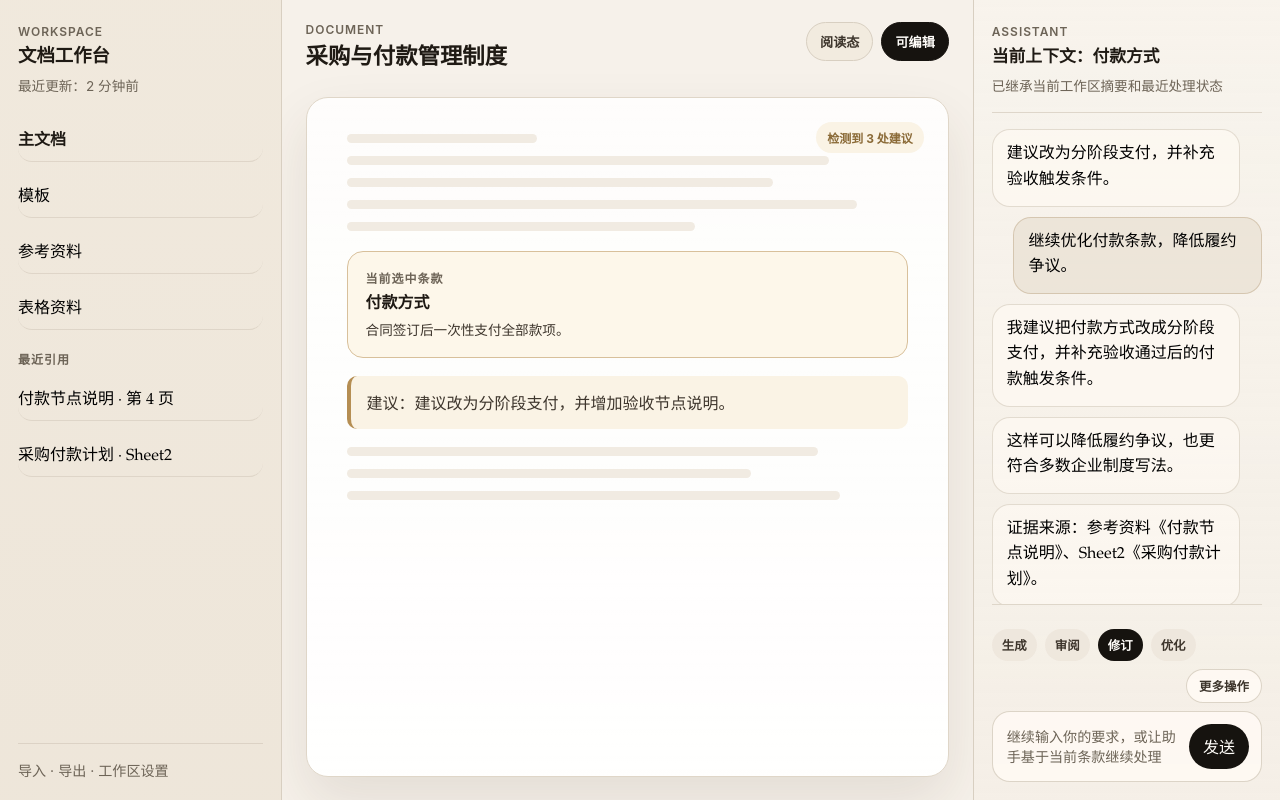
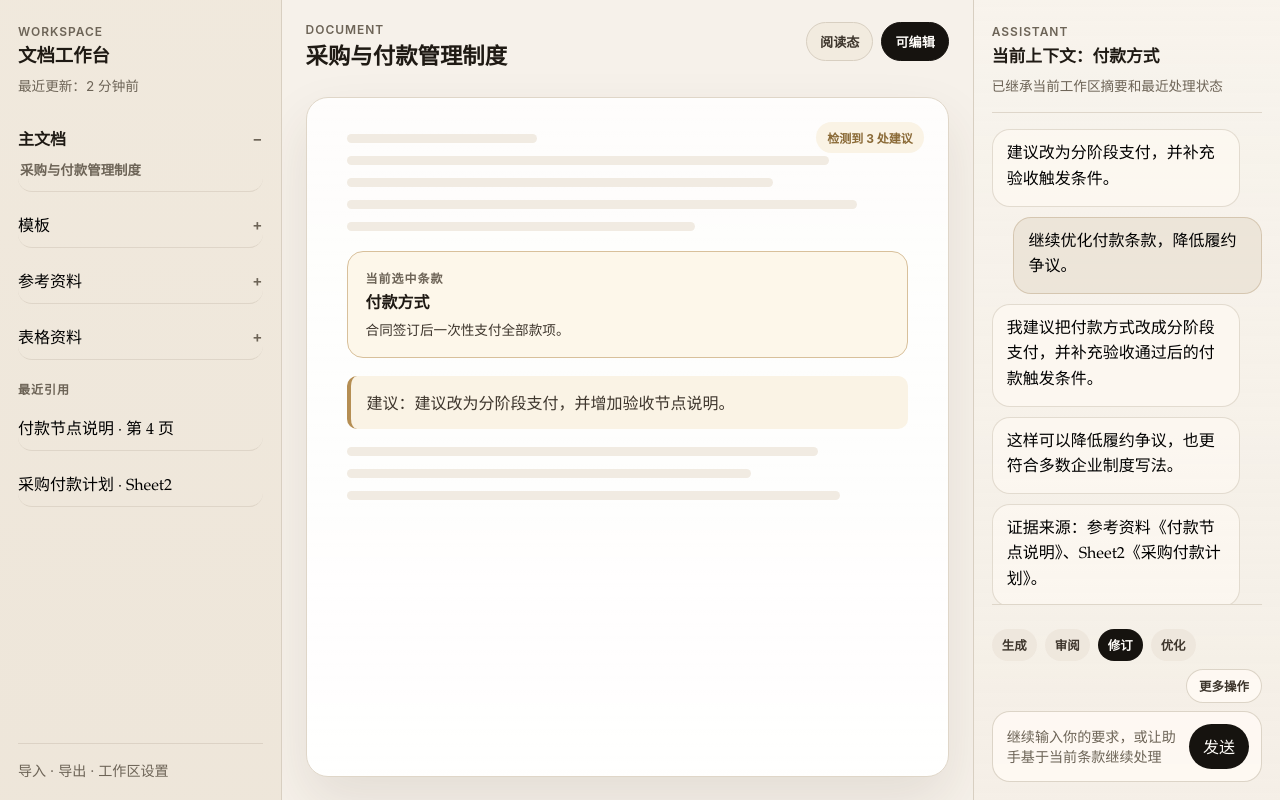
Before and after one commit to gandli/docx-reviewer, a React (Vite) app: page /workspace/1 in a window 1280 px wide. Built offline with nearby package versions, Linux system fonts and the light colour scheme.

Commit message:
feat: add collapsible asset groups

```diff
--- a/src/app/styles.css
+++ b/src/app/styles.css
@@ -122,6 +122,41 @@ textarea {
 .evidence-card {
   padding: 10px 0;
   border-bottom: 1px solid rgba(216, 207, 193, 0.72);
+}
+
+.asset-card__trigger {
+  display: flex;
+  width: 100%;
+  align-items: center;
+  justify-content: space-between;
+  gap: 12px;
+  padding: 0;
+  border: none;
+  background: transparent;
+  color: inherit;
+  cursor: pointer;
+  text-align: left;
+}
+
+.asset-card__chevron {
+  color: var(--color-text-muted);
+  font-family: "Inter", "Avenir Next", "Segoe UI", sans-serif;
+  font-size: 0.95rem;
+  font-weight: 600;
+}
+
+.asset-card__items {
+  display: grid;
+  gap: 8px;
+  margin-top: 10px;
+  padding-left: 2px;
+}
+
+.asset-card__item {
+  color: var(--color-text-muted);
+  font-family: "Inter", "Avenir Next", "Segoe UI", sans-serif;
+  font-size: 0.84rem;
+  line-height: 1.45;
 }
 
 .asset-card.is-active {
--- a/src/features/workspace-shell/components/workspace-asset-groups.tsx
+++ b/src/features/workspace-shell/components/workspace-asset-groups.tsx
@@ -1,7 +1,11 @@
+import { useState } from "react";
+
 type AssetGroup = {
   id: string;
   label: string;
   active?: boolean;
+  defaultExpanded?: boolean;
+  items?: readonly string[];
 };
 
 type WorkspaceAssetGroupsProps = {
@@ -9,16 +13,48 @@ type WorkspaceAssetGroupsProps = {
 };
 
 export function WorkspaceAssetGroups({ groups }: WorkspaceAssetGroupsProps) {
+  const [expandedGroups, setExpandedGroups] = useState<Record<string, boolean>>(() =>
+    Object.fromEntries(groups.map((group) => [group.id, group.defaultExpanded ?? false])),
+  );
+
   return (
     <section className="asset-groups">
-      {groups.map((group) => (
-        <div
-          key={group.id}
-          className={`asset-card${group.active ? " is-active" : ""}`}
-        >
-          {group.label}
-        </div>
-      ))}
+      {groups.map((group) => {
+        const isExpanded = expandedGroups[group.id] ?? false;
+
+        return (
+          <div
+            key={group.id}
+            className={`asset-card${group.active ? " is-active" : ""}${isExpanded ? " is-expanded" : ""}`}
+          >
+            <button
+              className="asset-card__trigger"
+              type="button"
+              aria-expanded={isExpanded}
+              onClick={() =>
+                setExpandedGroups((current) => ({
+                  ...current,
+                  [group.id]: !isExpanded,
+                }))
+              }
+            >
+              <span>{group.label}</span>
+              <span className="asset-card__chevron" aria-hidden="true">
+                {isExpanded ? "−" : "+"}
+              </span>
+            </button>
+            {isExpanded ? (
+              <div className="asset-card__items">
+                {group.items?.map((item) => (
+                  <div key={item} className="asset-card__item">
+                    {item}
+                  </div>
+                ))}
+              </div>
+            ) : null}
+          </div>
+        );
+      })}
     </section>
   );
 }
--- a/src/shared/mocks/workspace-shell.ts
+++ b/src/shared/mocks/workspace-shell.ts
@@ -21,10 +21,31 @@ export const mockWorkspaceSummary: WorkspaceSummary = {
 };
 
 export const mockAssetGroups = [
-  { id: "doc", label: "主文档", active: true },
-  { id: "template", label: "模板" },
-  { id: "references", label: "参考资料" },
-  { id: "sheets", label: "表格资料" },
+  {
+    id: "doc",
+    label: "主文档",
+    active: true,
+    defaultExpanded: true,
+    items: ["采购与付款管理制度"],
+  },
+  {
+    id: "template",
+    label: "模板",
+    defaultExpanded: false,
+    items: ["制度模板 v3", "合同条款模板"],
+  },
+  {
+    id: "references",
+    label: "参考资料",
+    defaultExpanded: false,
+    items: ["付款节点说明", "采购管理办法"],
+  },
+  {
+    id: "sheets",
+    label: "表格资料",
+    defaultExpanded: false,
+    items: ["采购付款计划", "供应商信息表"],
+  },
 ] as const;
 
 export const mockAssistantMessages = [
```
Also changed, not shown: 1 other file (tests, documents, lock files or other folders).
